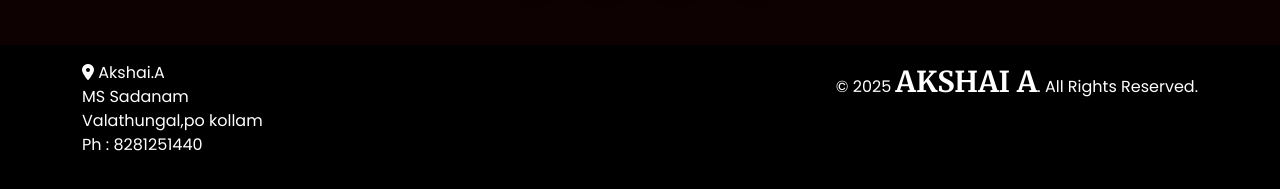
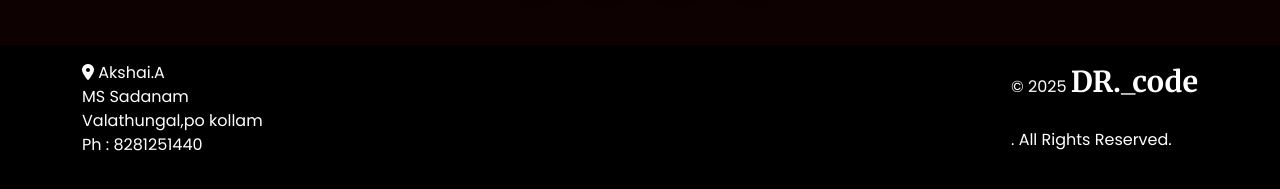
Before and after one commit to Akshai2003/new-website, a plain HTML site: page new/index.html in a window 1280 px wide. Shown: the part 1302-1491 px from the top of the page. Drawn offline with nearby package versions, Linux system fonts and the light colour scheme.

Commit message:
Update index.html

```diff
--- a/new/index.html
+++ b/new/index.html
@@ -72,7 +72,7 @@
                             </div>
                         </div>
                     </a>
-                </div>
+                </div><br> <br><br>
                 <div class="col-md-6 mx-auto text-center">
                     <div class="card">
                         <img src="WhatsApp Image 2025-04-01 at 00.34.06_6cf7c297.jpg" class="card-img-top" alt="Project 2">
@@ -106,7 +106,7 @@
                 <p><i class="fas fa-map-marker-alt"></i> Akshai.A<br>MS Sadanam<br> Valathungal,po kollam<br>Ph : 8281251440</p>
             </div>
             <div>
-                <p>&copy; 2025 <span class="stylish-text">AKSHAI A</span>. All Rights Reserved.</p>
+                <p>&copy; 2025 <span class="stylish-text">DR._code</span><br><br>. All Rights Reserved.</p>
             </div>
         </div>
     </footer>
```
